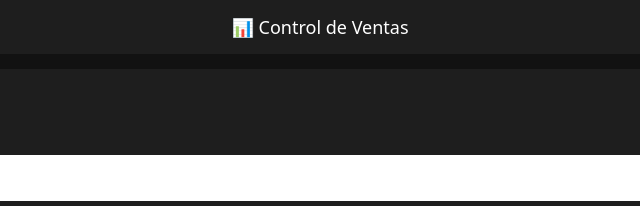
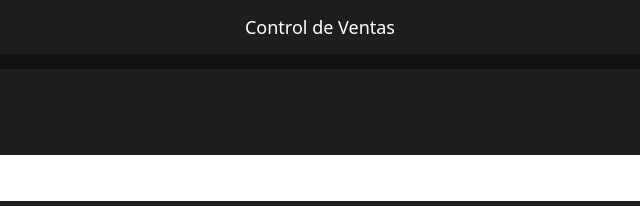
Before and after one commit to loroverde-code/control-ventas, a plain HTML site: page index.html in a window 1280 px wide. Shown: the top 206 px of the page, 320-960 px from the left. Drawn offline with Linux system fonts and the light colour scheme.

Commit message:
Update index.html

```diff
--- a/index.html
+++ b/index.html
@@ -17,7 +17,7 @@
 </head>
 
 <body>
-<header>📊 Control de Ventas</header>
+<header> Control de Ventas</header>
 <main id="app"></main>
 </body>
 </html>
```
